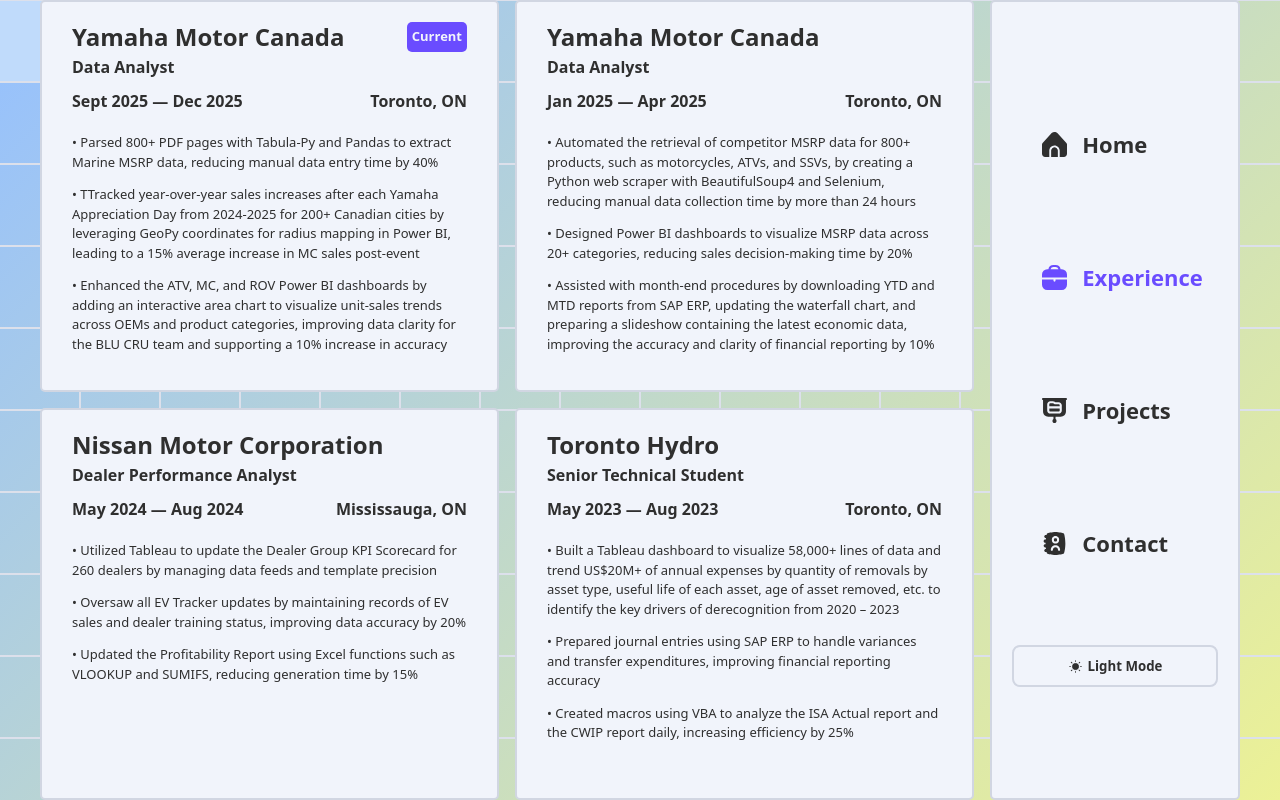
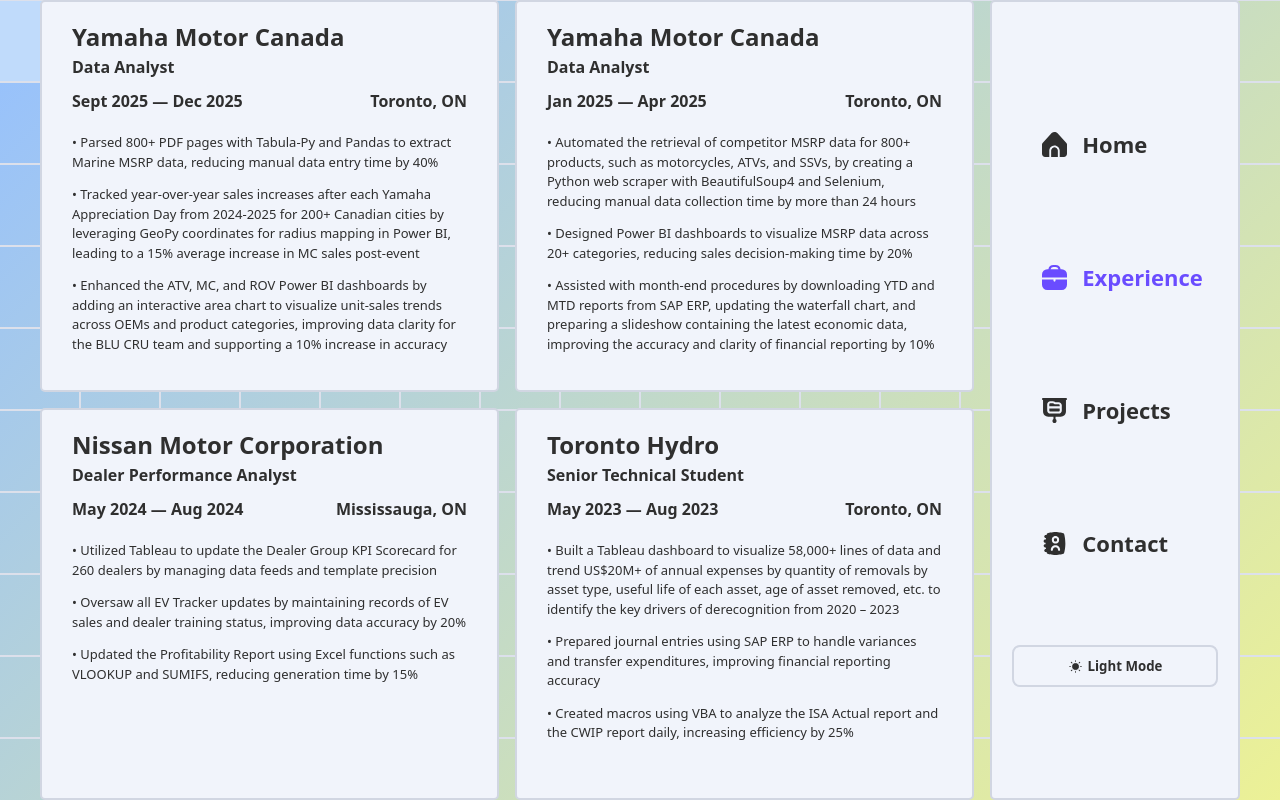
Before and after one commit to devangmalhotra/portfolio-website, a React (Vite) app: page / in a window 1280 px wide. Both pictures are taken after a click on the item "Experience". Built offline with nearby package versions, Linux system fonts and the light colour scheme.

Commit message:
updated files

```diff
--- a/src/Components/Experience/ExperiencesMain/ExperiencesMain.jsx
+++ b/src/Components/Experience/ExperiencesMain/ExperiencesMain.jsx
@@ -8,9 +8,9 @@
       title: 'Yamaha Motor Canada',
       dateRange: 'Sept 2025 — Dec 2025',
       location: 'Toronto, ON',
-      notes: ['• Parsed 800+ PDF pages with Tabula-Py and Pandas to extract Marine MSRP data, reducing manual data entry time by 40%', '• TTracked year-over-year sales increases after each Yamaha Appreciation Day from 2024-2025 for 200+ Canadian cities by leveraging GeoPy coordinates for radius mapping in Power BI, leading to a 15% average increase in MC sales post-event', '• Enhanced the ATV, MC, and ROV Power BI dashboards by adding an interactive area chart to visualize unit-sales trends across OEMs and product categories, improving data clarity for the BLU CRU team and supporting a 10% increase in accuracy'],
+      notes: ['• Parsed 800+ PDF pages with Tabula-Py and Pandas to extract Marine MSRP data, reducing manual data entry time by 40%', '• Tracked year-over-year sales increases after each Yamaha Appreciation Day from 2024-2025 for 200+ Canadian cities by leveraging GeoPy coordinates for radius mapping in Power BI, leading to a 15% average increase in MC sales post-event', '• Enhanced the ATV, MC, and ROV Power BI dashboards by adding an interactive area chart to visualize unit-sales trends across OEMs and product categories, improving data clarity for the BLU CRU team and supporting a 10% increase in accuracy'],
       position: 'Data Analyst',
-      current: 'current'
+      current: false
     },
     {
       title: 'Yamaha Motor Canada',
```
